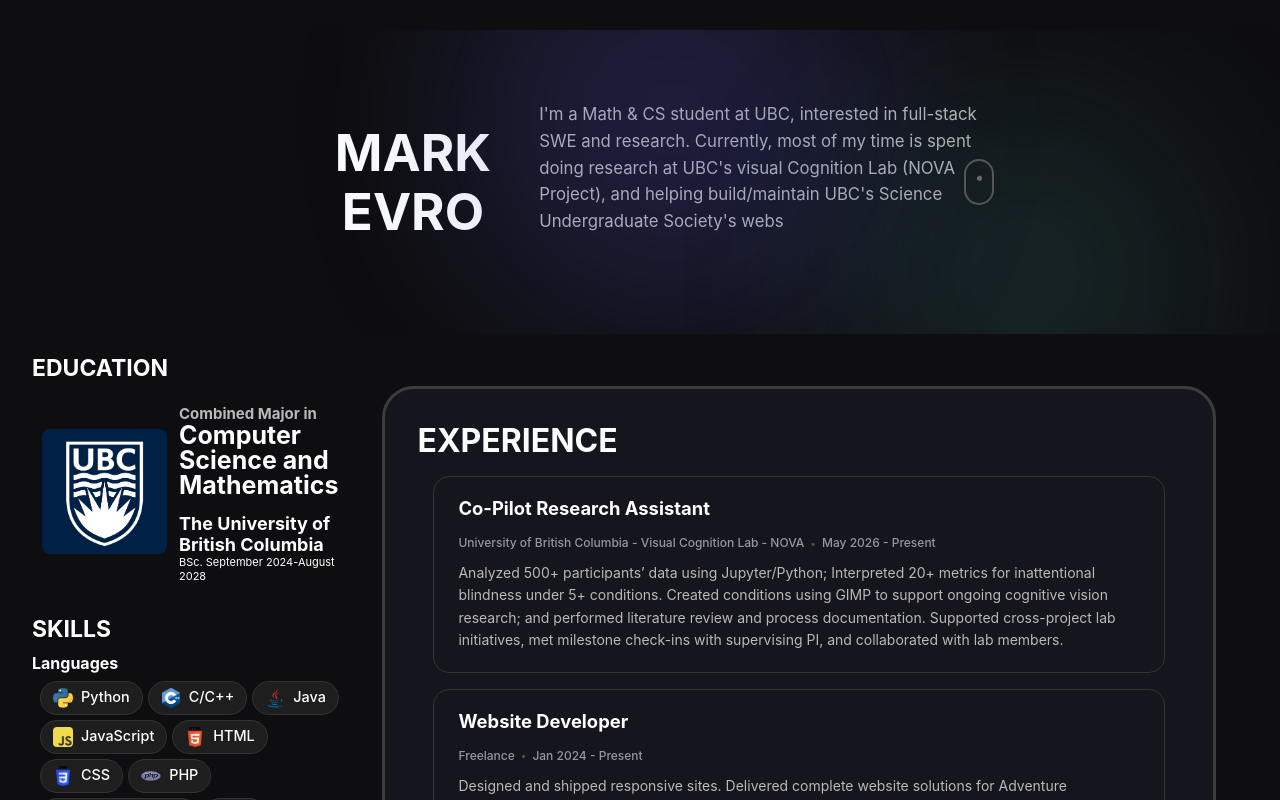
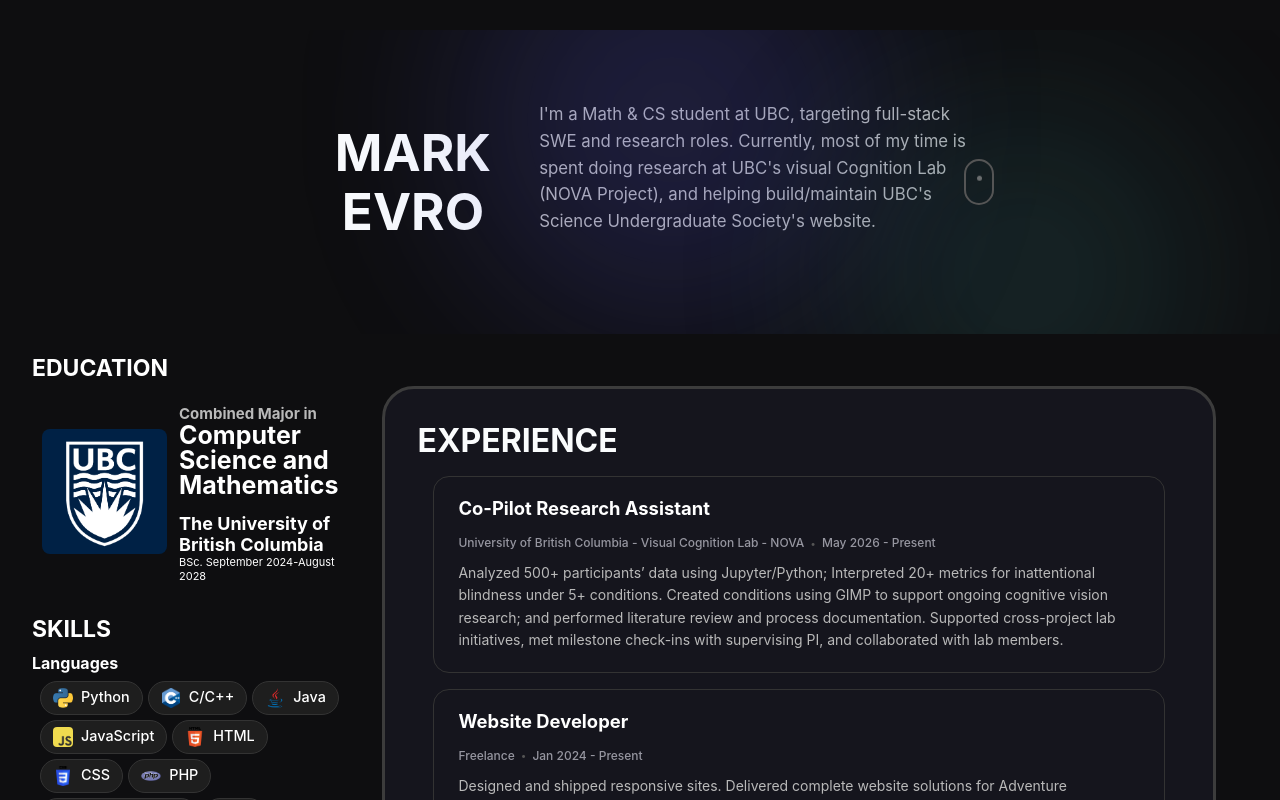
Before and after one commit to mackoshkamacka/DigitalPortfolio, a React (Create React App) app in the folder DP3/: page / in a window 1280 px wide. Shown: the top 800 px of the page. Built offline with nearby package versions, Linux system fonts and the light colour scheme.

Commit message:
changed the hero desc

```diff
--- a/DP3/src/sections/Hero.js
+++ b/DP3/src/sections/Hero.js
@@ -14,9 +14,9 @@ const Hero = () => {
       </h1>
 
       <p className="hero-subtitle">
-        I'm a Math & CS student at UBC, interested in full-stack SWE and research.
+        I'm a Math & CS student at UBC, targeting full-stack SWE and research roles.
         Currently, most of my time is spent doing research at UBC's visual Cognition Lab (NOVA Project),
-        and helping build/maintain UBC's Science Undergraduate Society's webs
+        and helping build/maintain UBC's Science Undergraduate Society's website.
       </p>
 
       {/* <div className="hero-actions">
```
